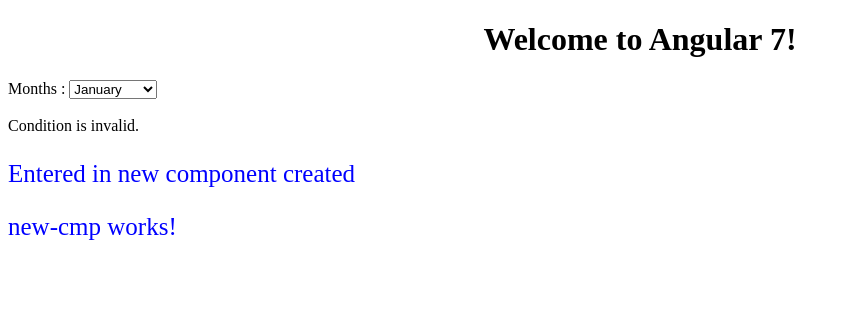
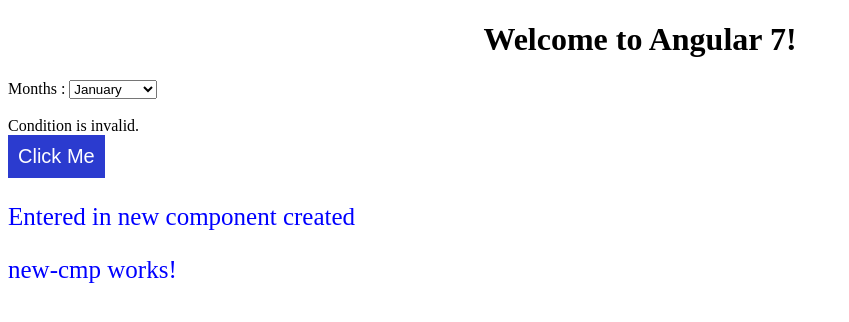
Before and after one commit to taoyuchuan/AngularDemo, an Angular app: page / in a window 1280 px wide. Shown: the top 322 px of the page, without its empty margins (0-849 px from the left). Built offline with nearby package versions, Linux system fonts and the light colour scheme.

Commit message:
Add event binding

```diff
--- a/src/app/app.component.css
+++ b/src/app/app.component.css
@@ -0,0 +1,10 @@
+button {
+   background-color: #2B3BCF;
+   border: none;
+   color: white;
+   padding: 10px 10px;
+   text-align: center;
+   text-decoration: none;
+   display: inline-block;
+   font-size: 20px;
+}
--- a/src/app/app.component.html
+++ b/src/app/app.component.html
@@ -5,7 +5,7 @@
   </h1>
 </div>
 <div> Months :
-  <select>
+  <select (change) = changeMonths($event)>
     <option *ngFor = "let i of months">{{i}}</option>
   </select>
 </div>
@@ -17,5 +17,7 @@
   <ng-template #condition2>Condition is invalid.</ng-template>
 </div>
 
+<button (click) = "myClickFunction($event)">Click Me</button>
+
 <app-new-cmp></app-new-cmp>
 <router-outlet></router-outlet>
--- a/src/app/app.component.ts
+++ b/src/app/app.component.ts
@@ -14,4 +14,15 @@
 
   // set to false;
   isAvailable = false;
+
+  myClickFunction(event){
+    alert("Button is clicked");
+    console.log(event);
+  }
+
+  changeMonths(event){
+    alert("Changed month from the Dropdown");
+    console.log("Changed month from the Dropdown");
+    console.log(event);
+  }
 }
```
